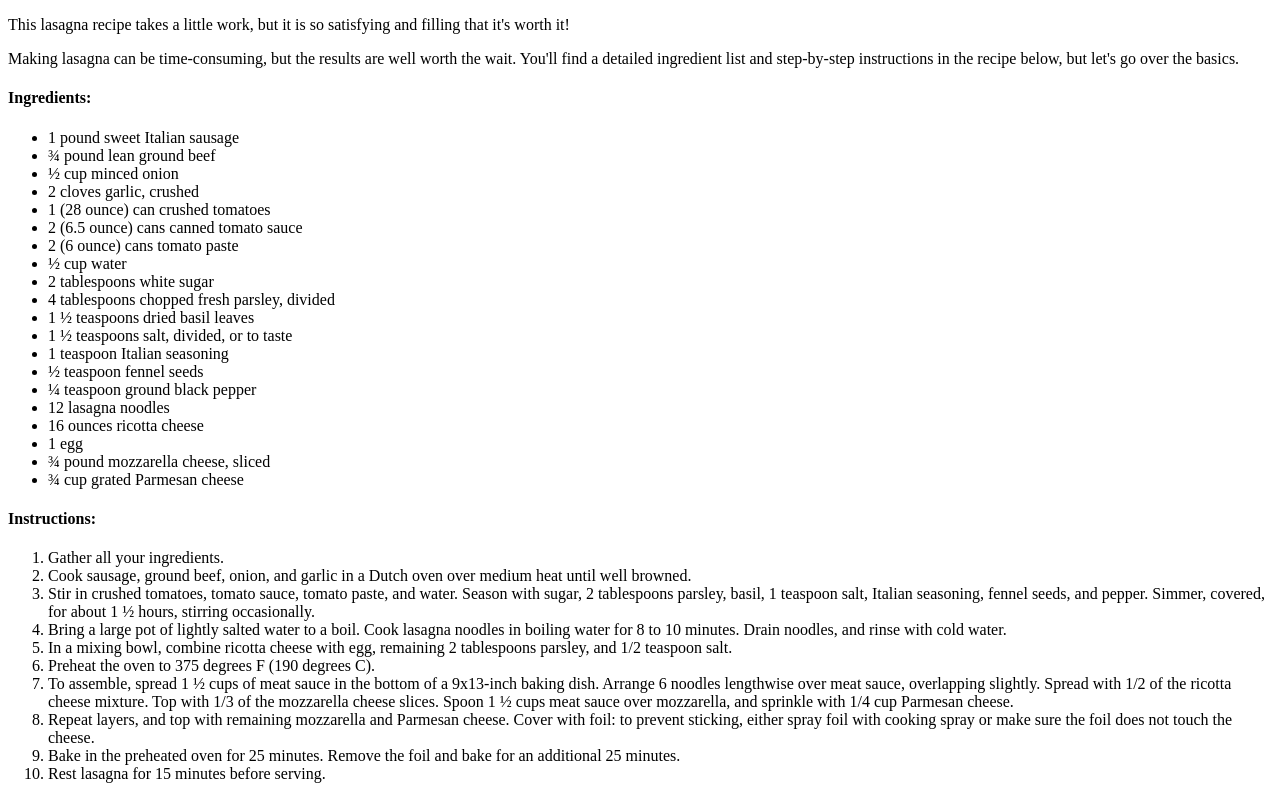
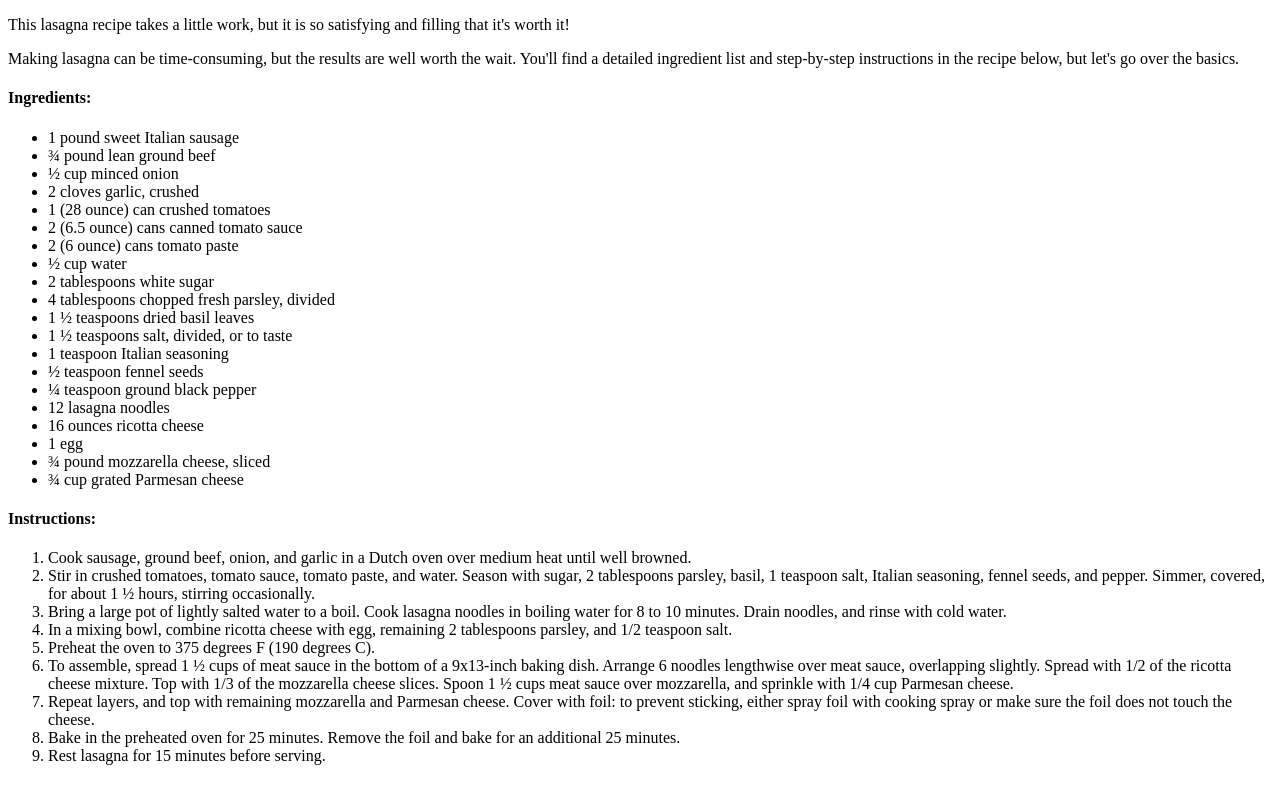
Before and after one commit to div0rce/odin-recipes, a plain HTML site: page recipes/lasagna.html in a window 1280 px wide. Shown: the part 440-1239 px from the top of the page. Drawn offline with Linux system fonts and the light colour scheme.

Commit message:
Removed "Gather all your ingredients" instruction in Lasagna.

```diff
--- a/recipes/lasagna.html
+++ b/recipes/lasagna.html
@@ -48,7 +48,6 @@
 		</ul>
 		<h4>Instructions:</h4>
 		<ol>
-			<li>Gather all your ingredients.</li>
 			<li>
 				Cook sausage, ground beef, onion, and garlic in a Dutch oven over medium
 				heat until well browned.
```
